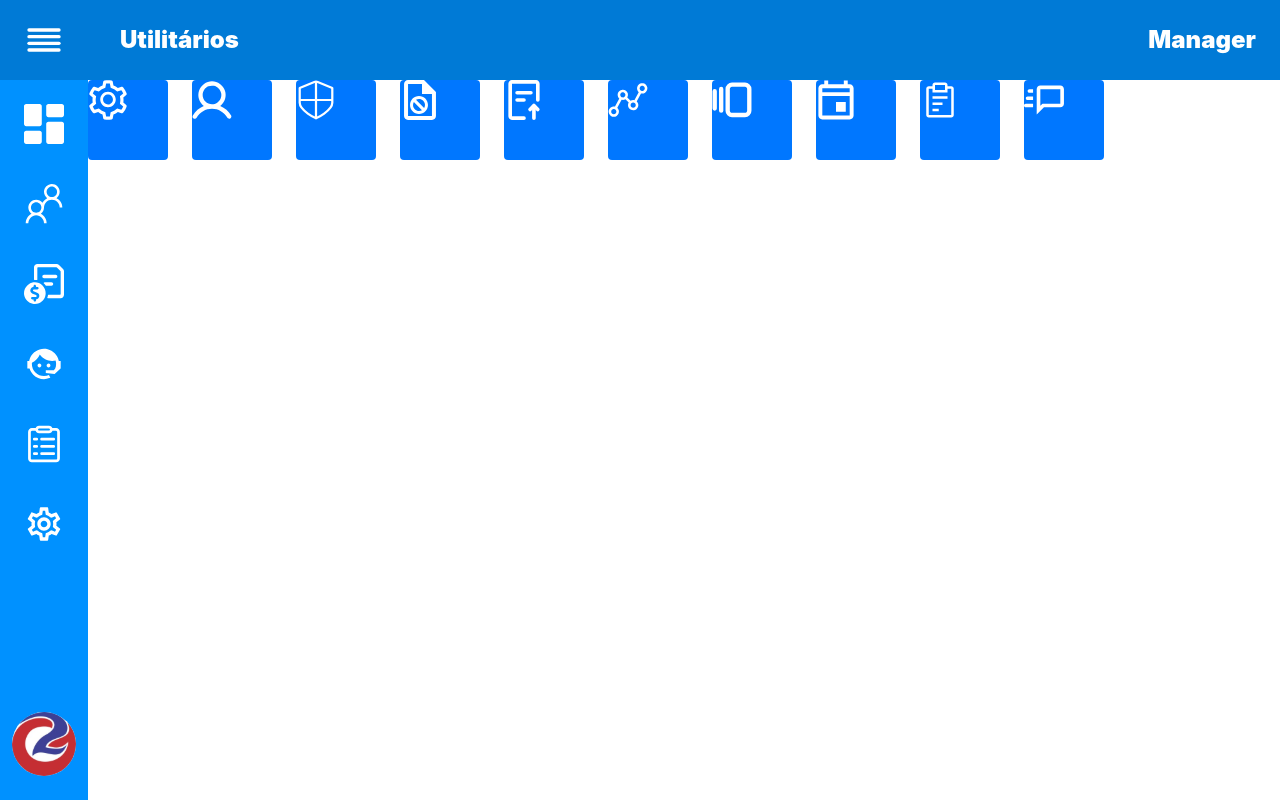
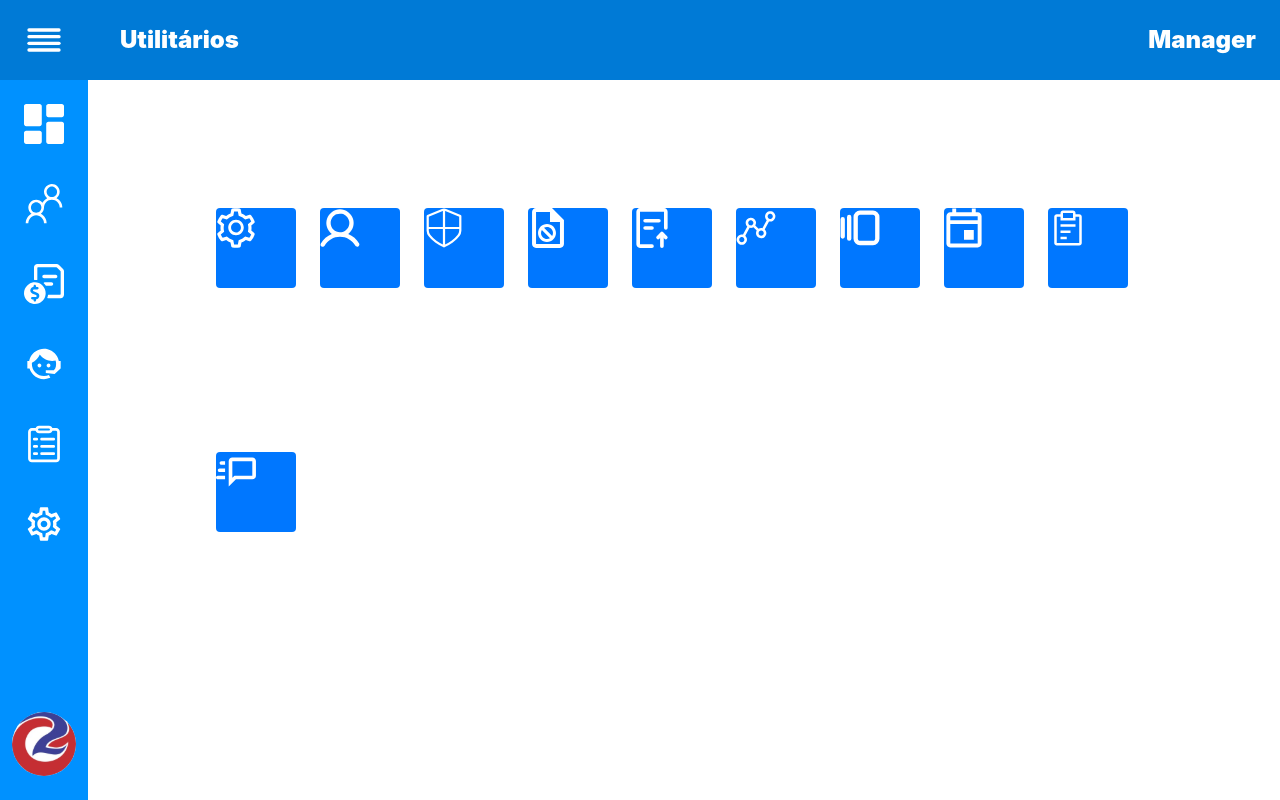
Before and after one commit to leo3210k/User_Page, a Vue app: page / in a window 1280 px wide. Built offline with nearby package versions, Linux system fonts and the light colour scheme.

Commit message:
style: add margin on Home

```diff
--- a/src/components/template/Home.vue
+++ b/src/components/template/Home.vue
@@ -1,6 +1,6 @@
 <template>
   <PageModel>
-    <div class="flex flex-wrap gap-6">
+    <div class="flex flex-wrap gap-6 m-32">
       <div v-for="(image, index) in images" :key="index"
       class="w-20 h-20 bg-azure-radiance-darker rounded">
         <img :src="image.src" :alt="image.src" class="w-10 h-10">
```
